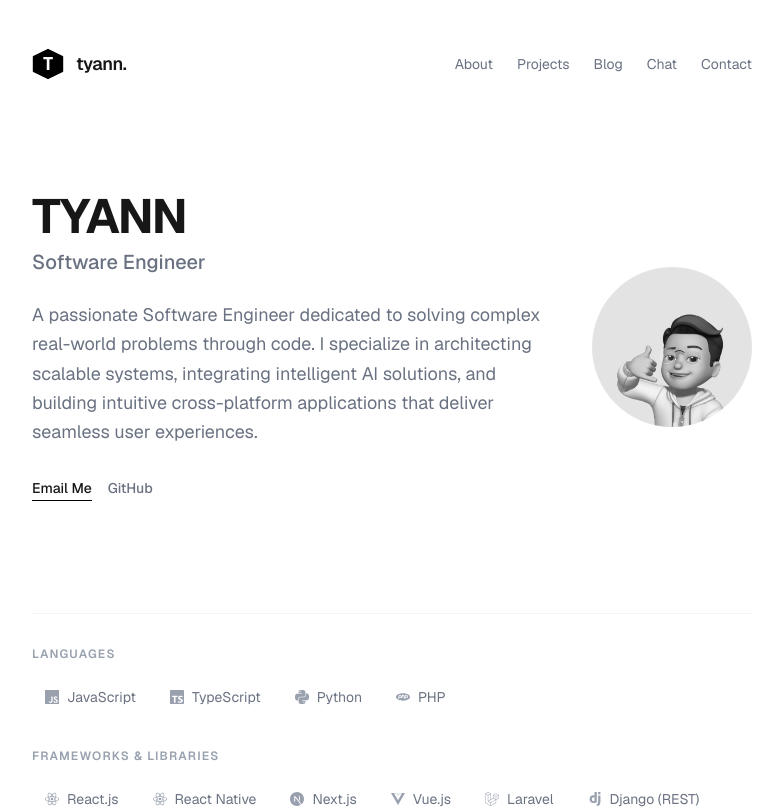
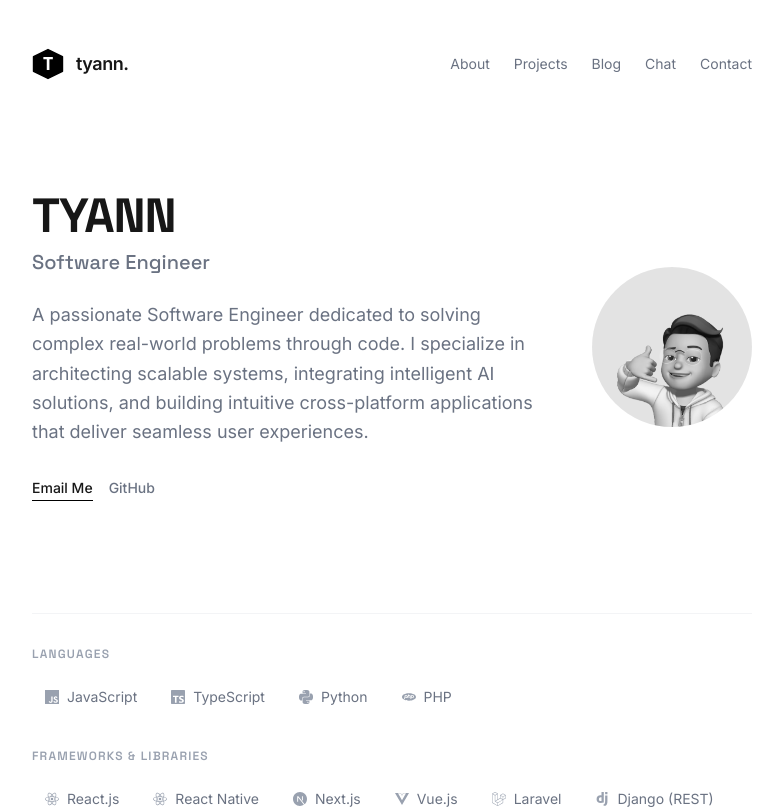
Before and after one commit to septiandwica/septiandwica.github.io, a Next.js app: page / in a window 1280 px wide. Shown: the top 809 px of the page, without its empty margins (248-1031 px from the left). Built offline with nearby package versions, Linux system fonts and the light colour scheme.

Commit message:
style: replace default Geist font with premium Space Grotesk and Inter pairing

```diff
--- a/src/app/globals.css
+++ b/src/app/globals.css
@@ -13,8 +13,8 @@
   --color-foreground: var(--foreground);
   --color-accent: var(--accent);
   --color-muted: var(--muted);
-  --font-sans: var(--font-geist-sans);
-  --font-mono: var(--font-geist-mono);
+  --font-sans: var(--font-inter);
+  --font-heading: var(--font-space-grotesk);
 }
 
 body {
@@ -23,3 +23,7 @@
   font-family: var(--font-sans), Arial, Helvetica, sans-serif;
   -webkit-font-smoothing: antialiased;
 }
+
+h1, h2, h3, h4, h5, h6 {
+  font-family: var(--font-heading), var(--font-sans), Arial, sans-serif;
+}
--- a/src/app/layout.tsx
+++ b/src/app/layout.tsx
@@ -1,14 +1,14 @@
 import type { Metadata } from "next";
-import { Geist, Geist_Mono } from "next/font/google";
+import { Inter, Space_Grotesk } from "next/font/google";
 import "./globals.css";
 
-const geistSans = Geist({
-  variable: "--font-geist-sans",
+const inter = Inter({
+  variable: "--font-inter",
   subsets: ["latin"],
 });
 
-const geistMono = Geist_Mono({
-  variable: "--font-geist-mono",
+const spaceGrotesk = Space_Grotesk({
+  variable: "--font-space-grotesk",
   subsets: ["latin"],
 });
 
@@ -32,7 +32,7 @@
   return (
     <html
       lang="en"
-      className={`${geistSans.variable} ${geistMono.variable} h-full antialiased`}
+      className={`${inter.variable} ${spaceGrotesk.variable} h-full antialiased`}
     >
       <body className="flex min-h-screen flex-col bg-white pb-28 text-black selection:bg-black selection:text-white md:pb-0">
         <Navbar />
```
